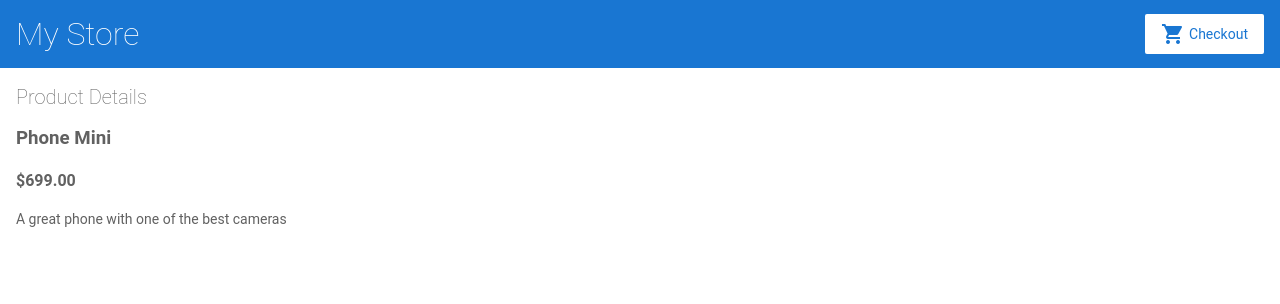
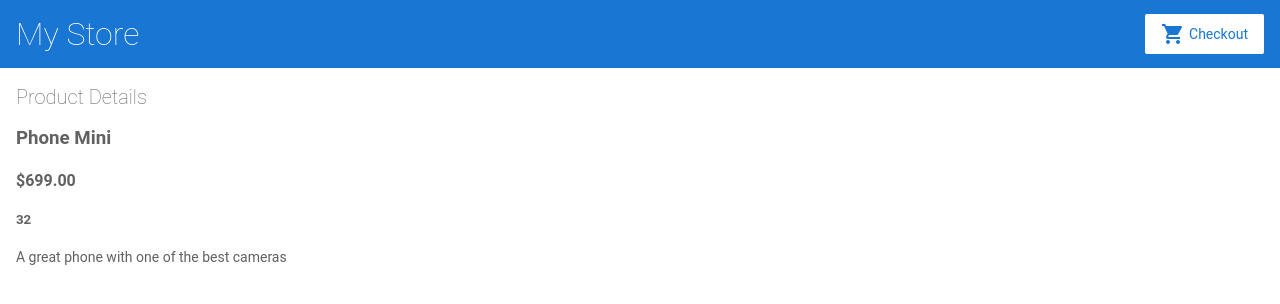
Before and after one commit to RizaKaba/angular-sqxcqi, an Angular app: page /products/1 in a window 1280 px wide. Shown: the top 304 px of the page. Built offline with nearby package versions, Linux system fonts and the light colour scheme.

Commit message:
1 file modified

```diff
--- a/src/app/product-details/product-details.component.html
+++ b/src/app/product-details/product-details.component.html
@@ -3,6 +3,7 @@
 <div *ngIf="product">
   <h3>{{ product.name }}</h3>
   <h4>{{ product.price | currency }}</h4>
+  <h5>{{ product.storage}}</h5>
   <p>{{ product.description }}</p>
 
 </div>
```
